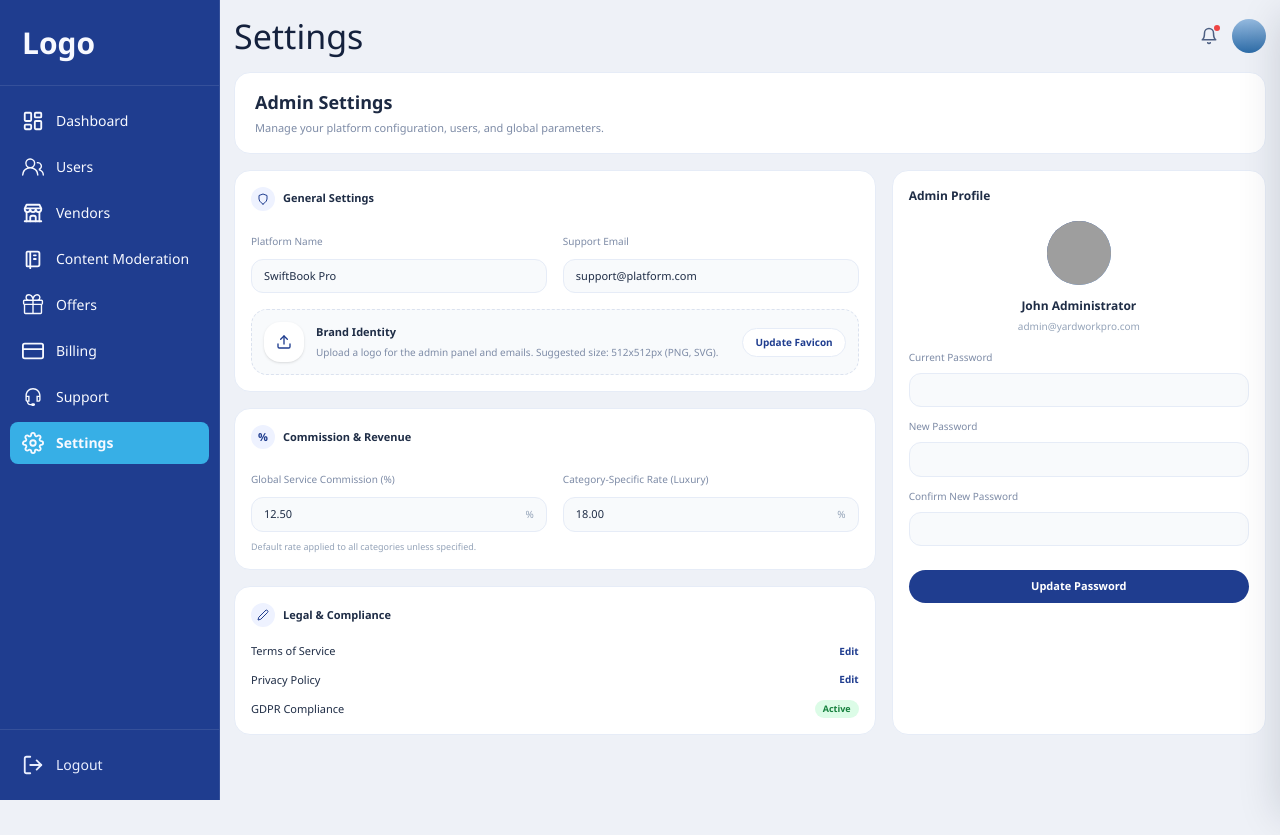
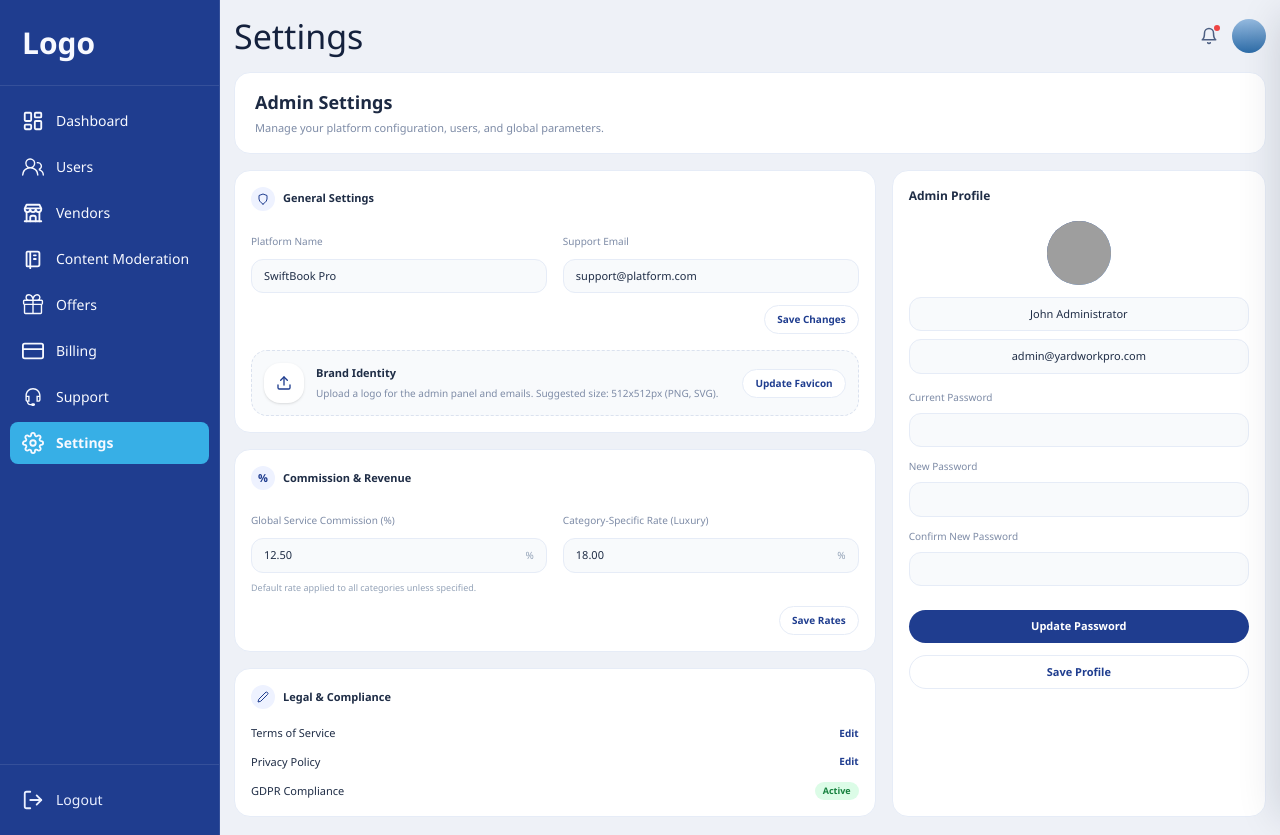
Before and after one commit to mmiskatul/nunonus-service-provider, a Next.js app: page /settings in a window 1280 px wide. Before the commit the page ends 800 px from the top, so only its background shows below. Built offline with nearby package versions, Linux system fonts and the light colour scheme; grey boxes are pictures that could not be loaded.

Commit message:
update the setting data routes and front side for update

```diff
--- a/app/api/settings/route.ts
+++ b/app/api/settings/route.ts
@@ -1,4 +1,4 @@
-import { readJson, jsonError, jsonOk } from "@/app/api/_data";
+import { readJson, writeJson, jsonError, jsonOk } from "@/app/api/_data";
 
 export const dynamic = "force-dynamic";
 export const revalidate = 0;
@@ -11,3 +11,52 @@ export async function GET() {
     return jsonError("Failed to read settings data");
   }
 }
+
+type SettingsPayload = {
+  title?: string;
+  description?: string;
+  general?: {
+    platformName?: string;
+    supportEmail?: string;
+    brandIdentity?: {
+      logoData?: string;
+      note?: string;
+      cta?: string;
+    };
+  };
+  commission?: {
+    globalRate?: string;
+    categoryRate?: string;
+    categoryLabel?: string;
+  };
+  admin?: {
+    name?: string;
+    email?: string;
+    avatar?: string;
+  };
+};
+
+export async function PATCH(request: Request) {
+  try {
+    const payload = (await request.json()) as SettingsPayload;
+    const data = await readJson("settings.json");
+    const next = {
+      ...data,
+      ...payload,
+      general: {
+        ...data.general,
+        ...payload.general,
+        brandIdentity: {
+          ...data.general?.brandIdentity,
+          ...payload.general?.brandIdentity
+        }
+      },
+      commission: { ...data.commission, ...payload.commission },
+      admin: { ...data.admin, ...payload.admin }
+    };
+    await writeJson("settings.json", next);
+    return jsonOk(next);
+  } catch {
+    return jsonError("Failed to update settings data");
+  }
+}
--- a/components/settings/client.tsx
+++ b/components/settings/client.tsx
@@ -1,6 +1,7 @@
 "use client";
 
 import Image from "next/image";
+import { useRef, useState } from "react";
 import { FiEdit2, FiShield, FiUpload } from "react-icons/fi";
 
 type SettingsData = {
@@ -10,6 +11,7 @@ type SettingsData = {
     platformName: string;
     supportEmail: string;
     brandIdentity: {
+      logoData?: string;
       note: string;
       cta: string;
     };
@@ -33,11 +35,58 @@ type SettingsData = {
 };
 
 export function SettingsView({ data }: { data: SettingsData }) {
+  const [platformName, setPlatformName] = useState(data.general.platformName);
+  const [supportEmail, setSupportEmail] = useState(data.general.supportEmail);
+  const [brandLogoData, setBrandLogoData] = useState(data.general.brandIdentity.logoData ?? "");
+  const [globalRate, setGlobalRate] = useState(data.commission.globalRate);
+  const [categoryRate, setCategoryRate] = useState(data.commission.categoryRate);
+  const [adminName, setAdminName] = useState(data.admin.name);
+  const [adminEmail, setAdminEmail] = useState(data.admin.email);
+  const [saveStatus, setSaveStatus] = useState<string | null>(null);
+  const [passwordStatus, setPasswordStatus] = useState<string | null>(null);
+  const logoInputRef = useRef<HTMLInputElement | null>(null);
+
+  const persistSettings = async (payload: Partial<SettingsData>) => {
+    setSaveStatus("Saving...");
+    const response = await fetch("/api/settings", {
+      method: "PATCH",
+      headers: { "Content-Type": "application/json" },
+      body: JSON.stringify(payload)
+    });
+    if (!response.ok) {
+      setSaveStatus("Save failed");
+      return;
+    }
+    setSaveStatus("Saved");
+    setTimeout(() => setSaveStatus(null), 1500);
+  };
+
+  const handleLogoUpload = async (file?: File) => {
+    if (!file) return;
+    const reader = new FileReader();
+    reader.onload = () => {
+      const result = typeof reader.result === "string" ? reader.result : "";
+      setBrandLogoData(result);
+      persistSettings({
+        general: {
+          platformName,
+          supportEmail,
+          brandIdentity: {
+            logoData: result,
+            note: data.general.brandIdentity.note,
+            cta: data.general.brandIdentity.cta
+          }
+        }
+      });
+    };
+    reader.readAsDataURL(file);
+  };
   return (
     <section className="space-y-4">
       <header className="rounded-2xl border border-[#e6ecf7] bg-white px-5 py-4">
         <h2 className="m-0 text-[18px] font-semibold text-[#1d2a43]">{data.title}</h2>
         <p className="m-0 mt-1 text-[11px] text-[#7d8ba6]">{data.description}</p>
+        {saveStatus && <p className="m-0 mt-2 text-[10px] text-[#1f3d8f]">{saveStatus}</p>}
       </header>
 
       <section className="grid grid-cols-1 gap-4 lg:grid-cols-[1.2fr_0.7fr]">
@@ -54,7 +103,8 @@ export function SettingsView({ data }: { data: SettingsData }) {
                 <label className="text-[10px] text-[#7d8ba6]">Platform Name</label>
                 <input
                   type="text"
-                  defaultValue={data.general.platformName}
+                  value={platformName}
+                  onChange={(event) => setPlatformName(event.target.value)}
                   className="mt-2 w-full rounded-xl border border-[#e6ecf7] bg-[#f8fafc] px-3 py-2 text-[11px] text-[#1f2d46] outline-none"
                 />
               </div>
@@ -62,14 +112,40 @@ export function SettingsView({ data }: { data: SettingsData }) {
                 <label className="text-[10px] text-[#7d8ba6]">Support Email</label>
                 <input
                   type="email"
-                  defaultValue={data.general.supportEmail}
+                  value={supportEmail}
+                  onChange={(event) => setSupportEmail(event.target.value)}
                   className="mt-2 w-full rounded-xl border border-[#e6ecf7] bg-[#f8fafc] px-3 py-2 text-[11px] text-[#1f2d46] outline-none"
                 />
               </div>
             </div>
+            <div className="mt-3 flex justify-end">
+              <button
+                type="button"
+                onClick={() =>
+                  persistSettings({
+                    general: {
+                      platformName,
+                      supportEmail,
+                      brandIdentity: {
+                        logoData: brandLogoData,
+                        note: data.general.brandIdentity.note,
+                        cta: data.general.brandIdentity.cta
+                      }
+                    }
+                  })
+                }
+                className="rounded-full border border-[#e6ecf7] bg-white px-3 py-1.5 text-[10px] font-semibold text-[#1f3d8f]"
+              >
+                Save Changes
+              </button>
+            </div>
             <div className="mt-4 flex flex-wrap items-center gap-3 rounded-2xl border border-dashed border-[#dbe2ef] bg-[#f8fafc] px-3 py-3">
-              <div className="grid h-10 w-10 place-items-center rounded-2xl bg-white text-[#1f3d8f] shadow-sm">
-                <FiUpload size={16} />
+              <div className="grid h-10 w-10 place-items-center overflow-hidden rounded-2xl bg-white text-[#1f3d8f] shadow-sm">
+                {brandLogoData ? (
+                  <Image src={brandLogoData} alt="Brand Logo" width={40} height={40} />
+                ) : (
+                  <FiUpload size={16} />
+                )}
               </div>
               <div className="flex-1 text-[10px] text-[#7d8ba6]">
                 <p className="m-0 text-[11px] font-semibold text-[#1f2d46]">Brand Identity</p>
@@ -77,10 +153,18 @@ export function SettingsView({ data }: { data: SettingsData }) {
               </div>
               <button
                 type="button"
+                onClick={() => logoInputRef.current?.click()}
                 className="rounded-full border border-[#e6ecf7] bg-white px-3 py-1.5 text-[10px] font-semibold text-[#1f3d8f]"
               >
                 {data.general.brandIdentity.cta}
               </button>
+              <input
+                ref={logoInputRef}
+                type="file"
+                accept="image/*"
+                className="hidden"
+                onChange={(event) => handleLogoUpload(event.target.files?.[0])}
+              />
             </div>
           </section>
 
@@ -97,7 +181,8 @@ export function SettingsView({ data }: { data: SettingsData }) {
                 <div className="mt-2 flex items-center rounded-xl border border-[#e6ecf7] bg-[#f8fafc] px-3 py-2">
                   <input
                     type="number"
-                    defaultValue={data.commission.globalRate}
+                    value={globalRate}
+                    onChange={(event) => setGlobalRate(event.target.value)}
                     className="w-full border-0 bg-transparent text-[11px] text-[#1f2d46] outline-none"
                   />
                   <span className="text-[10px] text-[#94a3b8]">%</span>
@@ -113,12 +198,30 @@ export function SettingsView({ data }: { data: SettingsData }) {
                 <div className="mt-2 flex items-center rounded-xl border border-[#e6ecf7] bg-[#f8fafc] px-3 py-2">
                   <input
                     type="number"
-                    defaultValue={data.commission.categoryRate}
+                    value={categoryRate}
+                    onChange={(event) => setCategoryRate(event.target.value)}
                     className="w-full border-0 bg-transparent text-[11px] text-[#1f2d46] outline-none"
                   />
                   <span className="text-[10px] text-[#94a3b8]">%</span>
                 </div>
               </div>
+            </div>
+            <div className="mt-3 flex justify-end">
+              <button
+                type="button"
+                onClick={() =>
+                  persistSettings({
+                    commission: {
+                      globalRate,
+                      categoryRate,
+                      categoryLabel: data.commission.categoryLabel
+                    }
+                  })
+                }
+                className="rounded-full border border-[#e6ecf7] bg-white px-3 py-1.5 text-[10px] font-semibold text-[#1f3d8f]"
+              >
+                Save Rates
+              </button>
             </div>
           </section>
 
@@ -156,8 +259,18 @@ export function SettingsView({ data }: { data: SettingsData }) {
                 <Image src={data.admin.avatar} alt={data.admin.name} fill className="object-cover" />
               )}
             </div>
-            <p className="m-0 mt-3 text-[12px] font-semibold text-[#1f2d46]">{data.admin.name}</p>
-            <p className="m-0 mt-1 text-[10px] text-[#94a3b8]">{data.admin.email}</p>
+            <input
+              type="text"
+              value={adminName}
+              onChange={(event) => setAdminName(event.target.value)}
+              className="mt-3 w-full rounded-xl border border-[#e6ecf7] bg-[#f8fafc] px-3 py-2 text-center text-[11px] text-[#1f2d46] outline-none"
+            />
+            <input
+              type="email"
+              value={adminEmail}
+              onChange={(event) => setAdminEmail(event.target.value)}
+              className="mt-2 w-full rounded-xl border border-[#e6ecf7] bg-[#f8fafc] px-3 py-2 text-center text-[11px] text-[#1f2d46] outline-none"
+            />
           </div>
           <div className="mt-4 space-y-3 text-[10px] text-[#7d8ba6]">
             <div>
@@ -183,9 +296,31 @@ export function SettingsView({ data }: { data: SettingsData }) {
             </div>
             <button
               type="button"
+              onClick={() => {
+                setPasswordStatus("Password updated");
+                setTimeout(() => setPasswordStatus(null), 1500);
+              }}
               className="mt-3 w-full rounded-full bg-[#1f3d8f] px-4 py-2 text-[11px] font-semibold text-white"
             >
               Update Password
+            </button>
+            {passwordStatus && (
+              <p className="m-0 text-[10px] text-[#1f3d8f]">{passwordStatus}</p>
+            )}
+            <button
+              type="button"
+              onClick={() =>
+                persistSettings({
+                  admin: {
+                    name: adminName,
+                    email: adminEmail,
+                    avatar: data.admin.avatar
+                  }
+                })
+              }
+              className="w-full rounded-full border border-[#e6ecf7] bg-white px-4 py-2 text-[11px] font-semibold text-[#1f3d8f]"
+            >
+              Save Profile
             </button>
           </div>
         </aside>
--- a/data/settings.json
+++ b/data/settings.json
@@ -5,6 +5,7 @@
     "platformName": "SwiftBook Pro",
     "supportEmail": "support@platform.com",
     "brandIdentity": {
+      "logoData": "",
       "note": "Upload a logo for the admin panel and emails. Suggested size: 512x512px (PNG, SVG).",
       "cta": "Update Favicon"
     }
```
